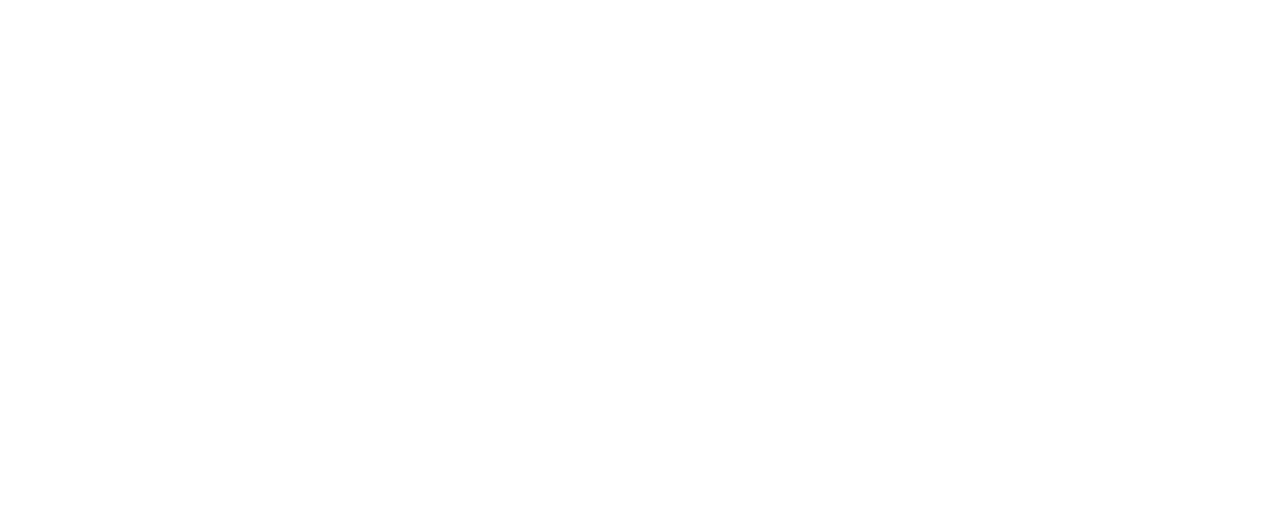
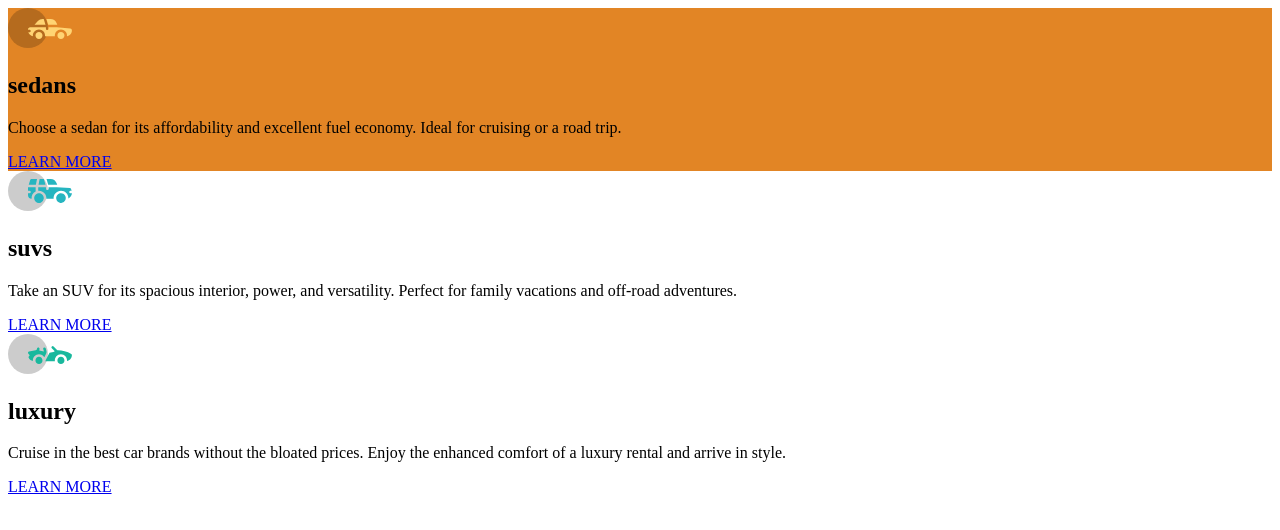
Before and after one commit to kishanyash/procard, a plain HTML site: page 3-column-preview-card-component-main/index.html in a window 1280 px wide. Drawn offline with Linux system fonts and the light colour scheme.

Commit message:
Update index.html

```diff
--- a/3-column-preview-card-component-main/index.html
+++ b/3-column-preview-card-component-main/index.html
@@ -4,12 +4,31 @@
     <meta charset="UTF-8">
     <meta name="viewport" content="width=device-width, initial-scale=1.0">
     <title>Document</title>
+    <style>
+        @import url('https://fonts.googleapis.com/css2?family=Big+Shoulders+Display:wght@100..900&display=swap');
+    </style>
     <link rel="stylesheet" href="style.css">
 </head>
 <body>
     <div class="cards_container">
-
-
+        <div class="card orange_card">
+            <img src="images/icon-sedans.svg" alt="icon-sedans" srcset="">
+            <h2>sedans</h2>
+            <p>Choose a sedan for its affordability and excellent fuel economy. Ideal for cruising or a road trip.</p>
+            <a href="https://www.youtube.com">LEARN MORE</a>
+        </div>
+        <div class="card cyan_card">
+            <img src="images/icon-suvs.svg" alt="icon-suvs" srcset="">
+            <h2>suvs</h2>
+            <p>Take an SUV for its spacious interior, power, and versatility. Perfect for family vacations and off-road adventures.</p>
+            <a href="https://www.facebook.com">LEARN MORE</a>
+        </div>
+        <div class="card darkcyan_card">
+            <img src="images/icon-luxury.svg" alt="icon-luxury" srcset="">
+            <h2>luxury</h2>
+            <p>Cruise in the best car brands without the bloated prices. Enjoy the enhanced comfort of a luxury rental and arrive in style.</p>
+            <a href="https://www.x.com">LEARN MORE</a>
+        </div>
     </div>
 </body>
 </html>
```
